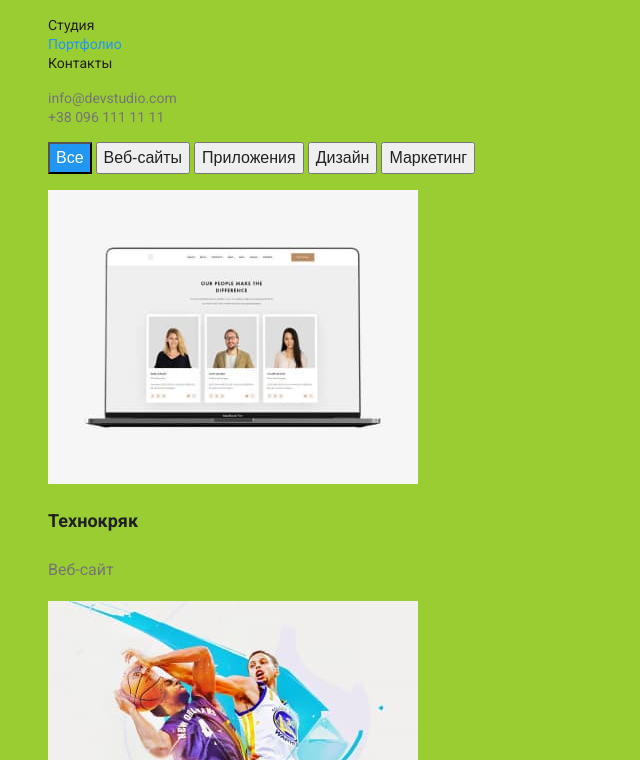
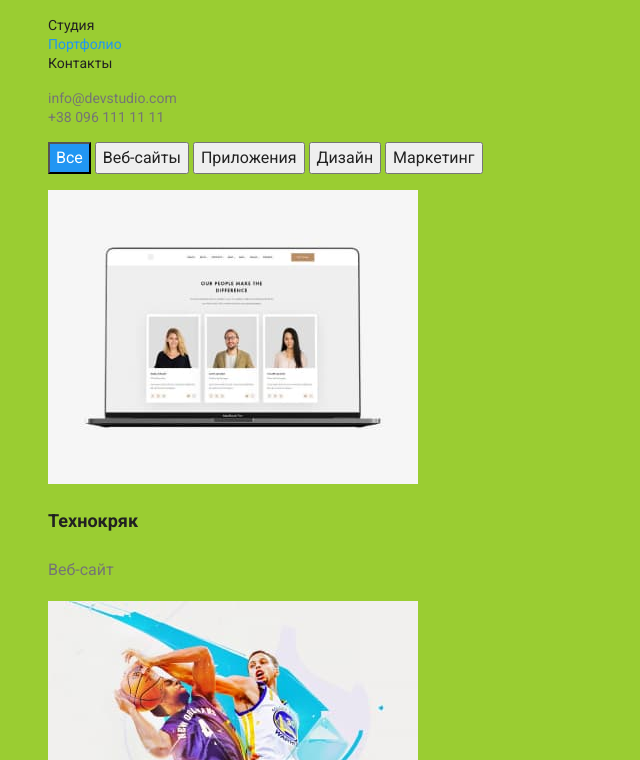
Before and after one commit to ArturDmytruk/goit-markup-hw-02, a plain HTML site: page portfolio.html in a window 1280 px wide. Shown: the part 40-800 px from the top of the page, without its empty margins (0-640 px from the left). Drawn offline with Linux system fonts and the light colour scheme.

Commit message:
добавил в кнопки робото

```diff
--- a/CSS/styles.css
+++ b/CSS/styles.css
@@ -239,6 +239,7 @@ color: #FFFFFF;
 
 
     .modal-btn-portfolio{
+    Font-family: Roboto;
     Font-style: 500;
     Font-size: 16px;
     Line-height: 1.62;
```
